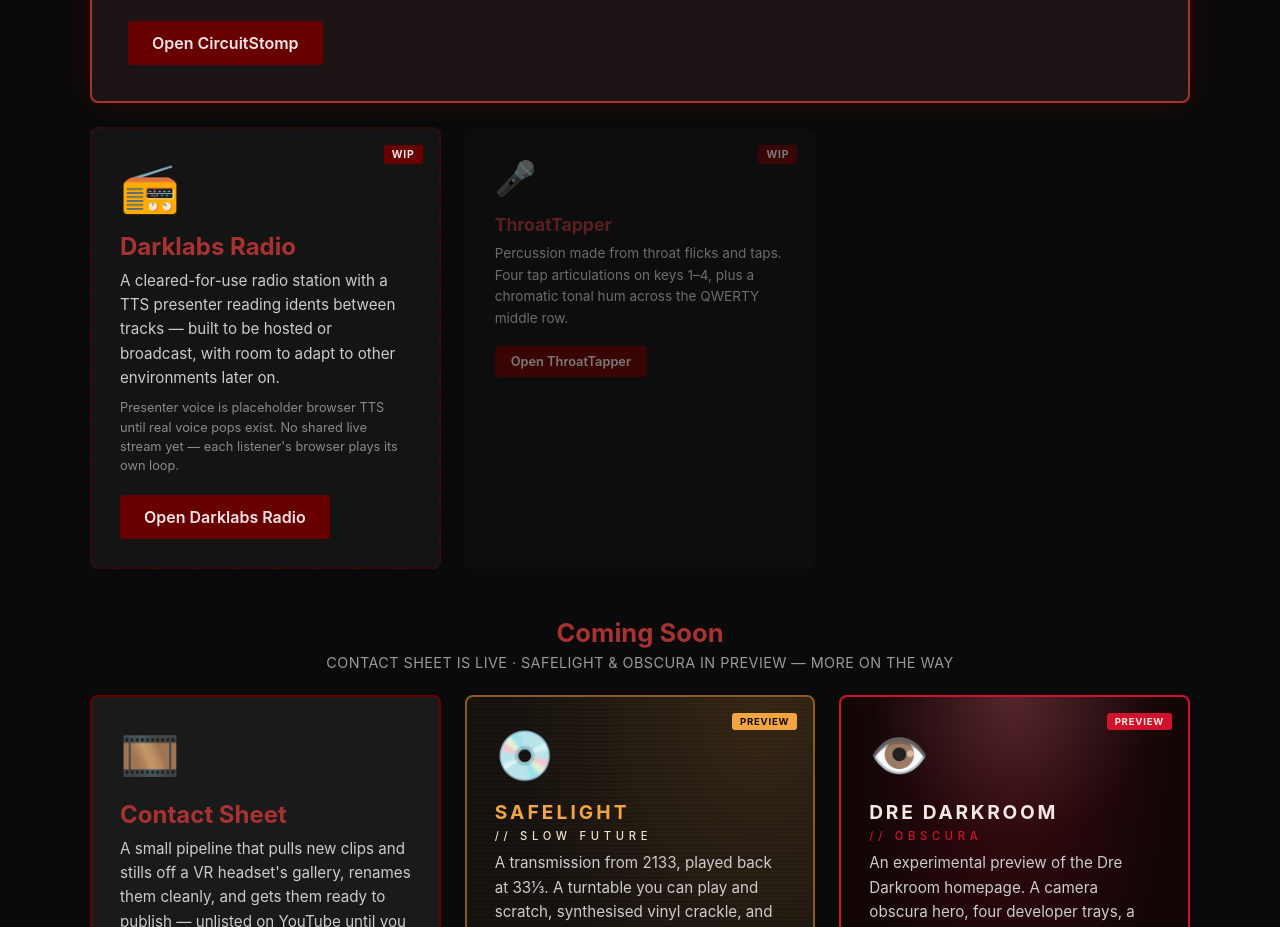
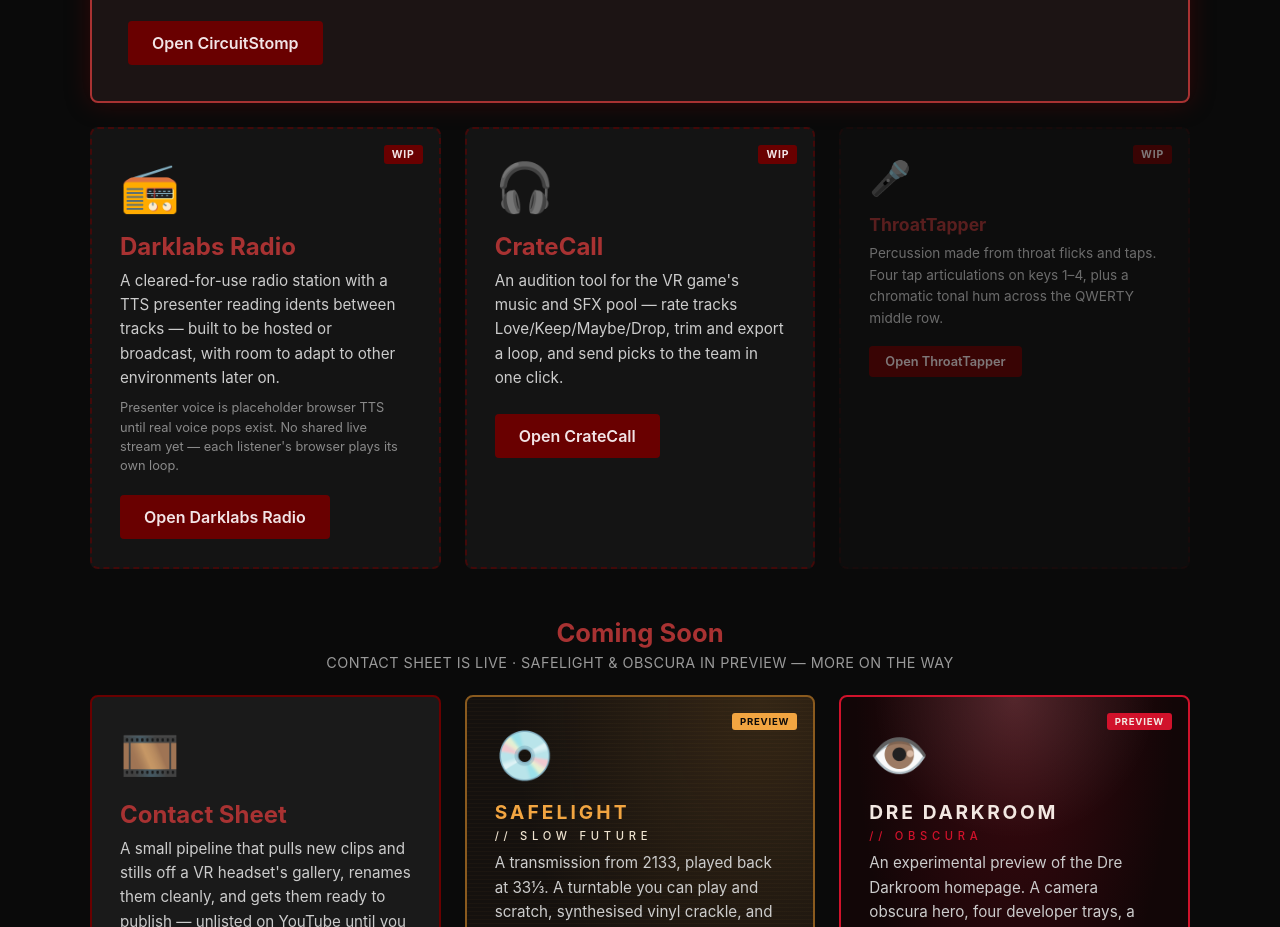
Before and after one commit to DreDarkroom/darklabs, a plain HTML site: page index.html in a window 1280 px wide. Shown: the part 1207-2134 px from the top of the page. Drawn offline with Linux system fonts and the light colour scheme.

Commit message:
Add CrateCall card to hub WIP section

```diff
--- a/index.html
+++ b/index.html
@@ -203,6 +203,14 @@ footer a:hover{text-decoration:underline}
 <a class="btn" href="/darklabs/radio/">Open Darklabs Radio</a>
 </section>
 
+<section class="card" id="cratecall">
+<span class="wip-badge">WIP</span>
+<div class="card-icon">&#x1F3A7;</div>
+<h2>CrateCall</h2>
+<p>An audition tool for the VR game's music and SFX pool &mdash; rate tracks Love/Keep/Maybe/Drop, trim and export a loop, and send picks to the team in one click.</p>
+<a class="btn" href="/darklabs/cratecall/">Open CrateCall</a>
+</section>
+
 <section class="card card--dim" id="throattapper">
 <span class="wip-badge">WIP</span>
 <div class="card-icon">&#x1F3A4;</div>
```
